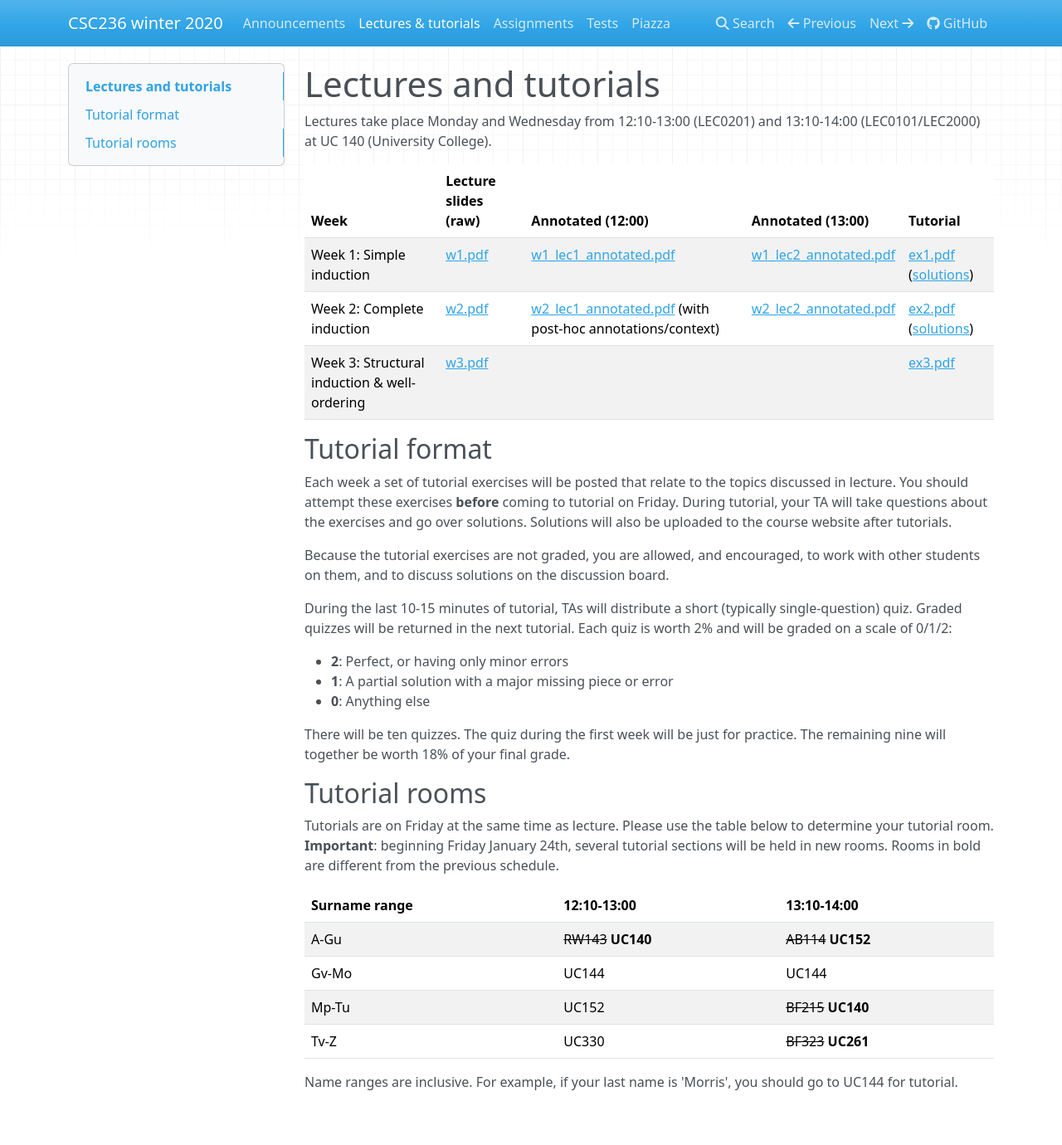
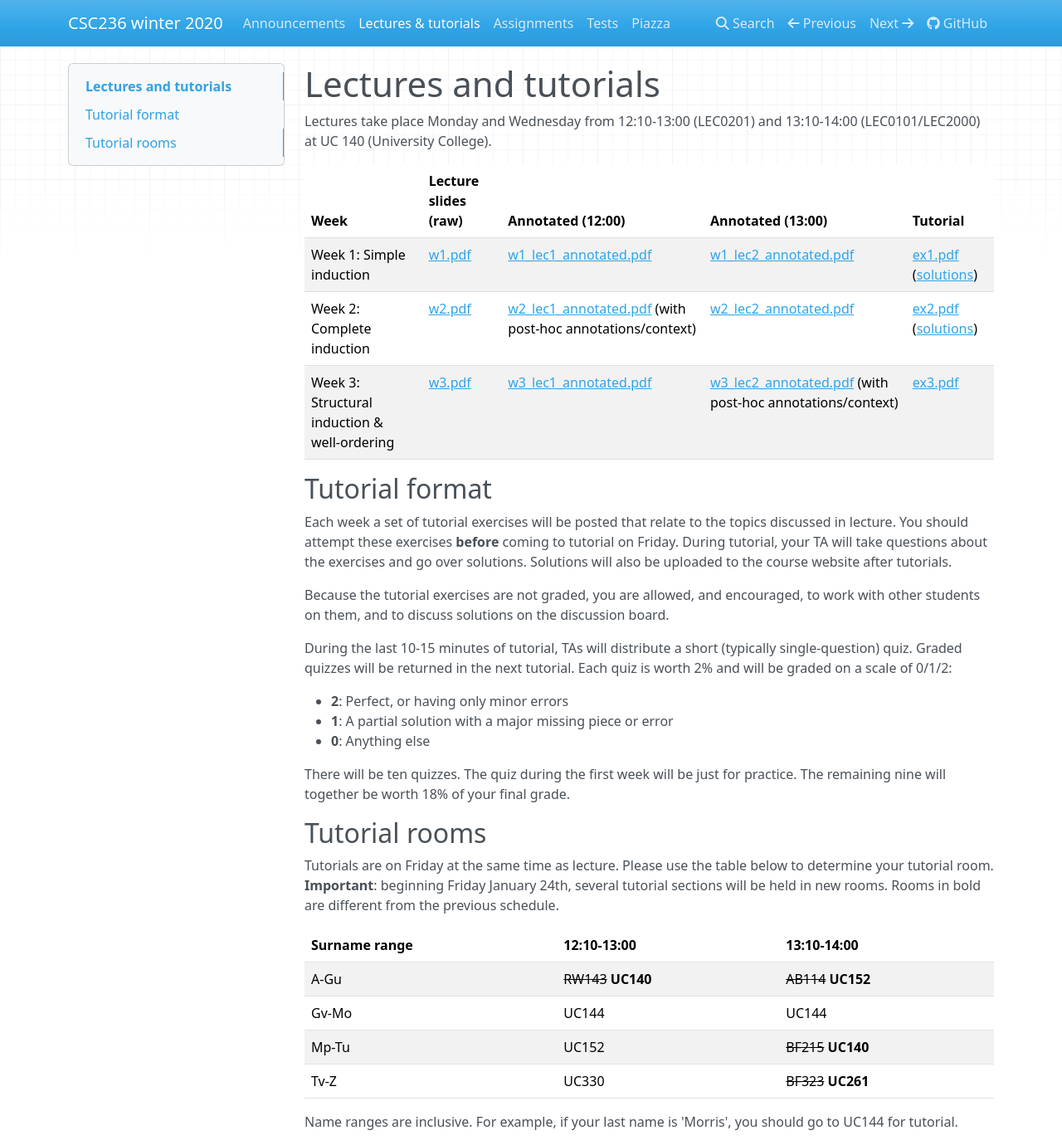
Before and after one commit to colinmorris/csc236, an MkDocs documentation site: the page built from docs/lectures_and_tutorials.md, in a window 1280 px wide and 1380 px high. Shown: the whole window at 83% size. Built offline with MkDocs 1.6.1, drawn with Linux system fonts in a browser that asks for light colours; nearby versions of some CDN libraries.

Commit message:
week 3 annotated slides

```diff
--- a/docs/lectures_and_tutorials.md
+++ b/docs/lectures_and_tutorials.md
@@ -6,7 +6,7 @@ Week    | Lecture slides (raw) | Annotated (12:00) | Annotated (13:00) | Tutoria
 --------|----------------------|-------------------|-------------------|--------
 Week 1: Simple induction | [w1.pdf](lecture_slides/w1.pdf) | [w1_lec1_annotated.pdf](lecture_slides/w1_lec1_annotated.pdf) | [w1_lec2_annotated.pdf](lecture_slides/w1_lec2_annotated.pdf) | [ex1.pdf](exercises/ex1.pdf) ([solutions](exercises/ex1_solutions.pdf))
 Week 2: Complete induction | [w2.pdf](lecture_slides/w2.pdf) | [w2_lec1_annotated.pdf](lecture_slides/w2_lec1_annotated.pdf) (with post-hoc annotations/context) | [w2_lec2_annotated.pdf](lecture_slides/w2_lec2_annotated.pdf) | [ex2.pdf](exercises/ex2.pdf) ([solutions](exercises/ex2_solutions.pdf))
-Week 3: Structural induction & well-ordering | [w3.pdf](lecture_slides/w3.pdf) |   |   | [ex3.pdf](exercises/ex3.pdf)
+Week 3: Structural induction & well-ordering | [w3.pdf](lecture_slides/w3.pdf) | [w3_lec1_annotated.pdf](lecture_slides/w3_lec1_annotated.pdf)  | [w3_lec2_annotated.pdf](lecture_slides/w3_lec2_annotated.pdf) (with post-hoc annotations/context) | [ex3.pdf](exercises/ex3.pdf)
 
 ## Tutorial format
 
```
Also changed, not shown: 2 other files.
